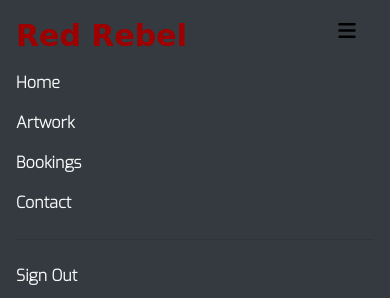
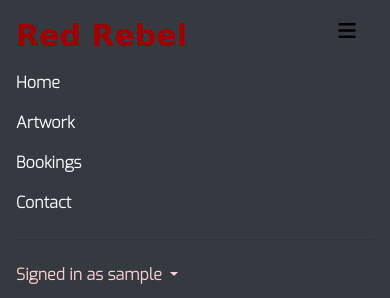
Before and after one commit to AnnieNeilson/Red-Rebel-Tattoos, a Django app: page / in a window 390 px wide, after a click that opens the changed part. Shown: the top 298 px of the page. Run offline with Django 3.2, Linux system fonts and the light colour scheme; the visitor is signed in with stand-in values (Sample User, id 1); data that the repository does not hold is empty; parts of the project's set-up code (start-up, migrations or seed data) failed here and were passed over; some libraries are stand-ins or nearby versions; some web fonts are replaced.

Commit message:
Edit nav bar to show username when signed in

```diff
--- a/artwork/models.py
+++ b/artwork/models.py
@@ -24,8 +24,10 @@ class Post(models.Model):
     def number_of_likes(self):
         return self.likes.count()
 
+
 class Comment(models.Model):
-    post = models.ForeignKey(Post, on_delete=models.CASCADE, related_name="comments")
+    post = models.ForeignKey(Post, on_delete=models.CASCADE, related_name=
+    "comments")
     name = models.CharField(max_length=80)
     email = models.EmailField()
     body = models.TextField()
--- a/artwork/urls.py
+++ b/artwork/urls.py
@@ -4,6 +4,6 @@ from . import views
 
 urlpatterns = [
     path('artwork', views.PostList.as_view(), name='artwork'),
-    path('artwork/<slug:slug>', views.PostDetail.as_view(), name='post_detail'),
+    path('artwork/<slug:slug>/', views.PostDetail.as_view(), name='post_detail'),
     path('artwork/like/<slug:slug>', views.PostLike.as_view(), name='post_like'),
 ]
--- a/artwork/views.py
+++ b/artwork/views.py
@@ -66,7 +66,6 @@ class PostDetail(View):
         )
 
 
-
 class PostLike(View):
 
     def post(self, request, slug):
--- a/red_rebel_tattoos/settings.py
+++ b/red_rebel_tattoos/settings.py
@@ -29,7 +29,7 @@ SECRET_KEY = os.environ.get('SECRET_KEY')
 
 
 # SECURITY WARNING: don't run with debug turned on in production!
-DEBUG = False
+DEBUG = True
 
 X_FRAME_ORIGINS = 'SAMEORIGIN'
 
--- a/static/css/style.css
+++ b/static/css/style.css
@@ -3,7 +3,7 @@
 body{
     font-family: "Exo", sans-serif;
     background-color: #6d0d0d;
-    font-weight: 800;
+    font-weight:bold;
 }
 
 h1, h2, h3, h4, h5{
@@ -35,6 +35,13 @@ h1, h2, h3, h4, h5{
 
 .navbar-toggler{
     border: none;
+}
+
+.nav-username{
+    line-height: normal;
+    color: #ffcece;
+    margin: 0 0 0 0;
+    padding: 8px;
 }
 
 /* ----------------------------------------------------Header */
@@ -215,9 +222,3 @@ hr{
 .footer-content{
     padding-top: 35px;
 }
-
-@media only screen and (max-width: 800px) {
-    .nav-item{
-
-    }
-  }
--- a/templates/base.html
+++ b/templates/base.html
@@ -43,9 +43,17 @@
             <hr>
             <ul class="navbar-nav navbar-right ml-auto">
                 {% if user.is_authenticated %}
-                <li class="nav-item">
-                    <a class="nav-link" href="{% url 'account_logout' %}">Sign Out</a>
+                <li class="nav-item dropdown">
+                    <a class="nav-link dropdown-toggle nav-username" href="#" id="navbarDropdown" role="button"
+                        data-toggle="dropdown" aria-haspopup="true" aria-expanded="false">
+                        Signed in as {{ user.username }}
+                    </a>
+                    <div class="dropdown-menu bg-dark" aria-labelledby="navbarDropdown">
+                        <!-- <a class="dropdown-item nav-link" href="#">Account</a> -->
+                        <a class="dropdown-item nav-link" href="{% url 'account_logout' %}">Sign Out</a>
+                    </div>
                 </li>
+
                 {% else %}
                 <li class="nav-item">
                     <a class="nav-link" href="{% url 'account_signup' %}">Sign Up</a>
@@ -97,7 +105,7 @@
     </footer>
 
     <script>
-        setTimeout(function(){
+        setTimeout(function () {
             let messages = document.getElementById('msg');
             let alert = new bootstrap.Alert(messages);
             alert.close();
```
Also changed, not shown: templates/post_detail.html (+9 -9 lines), contact/urls.py (line endings or trailing spaces).
